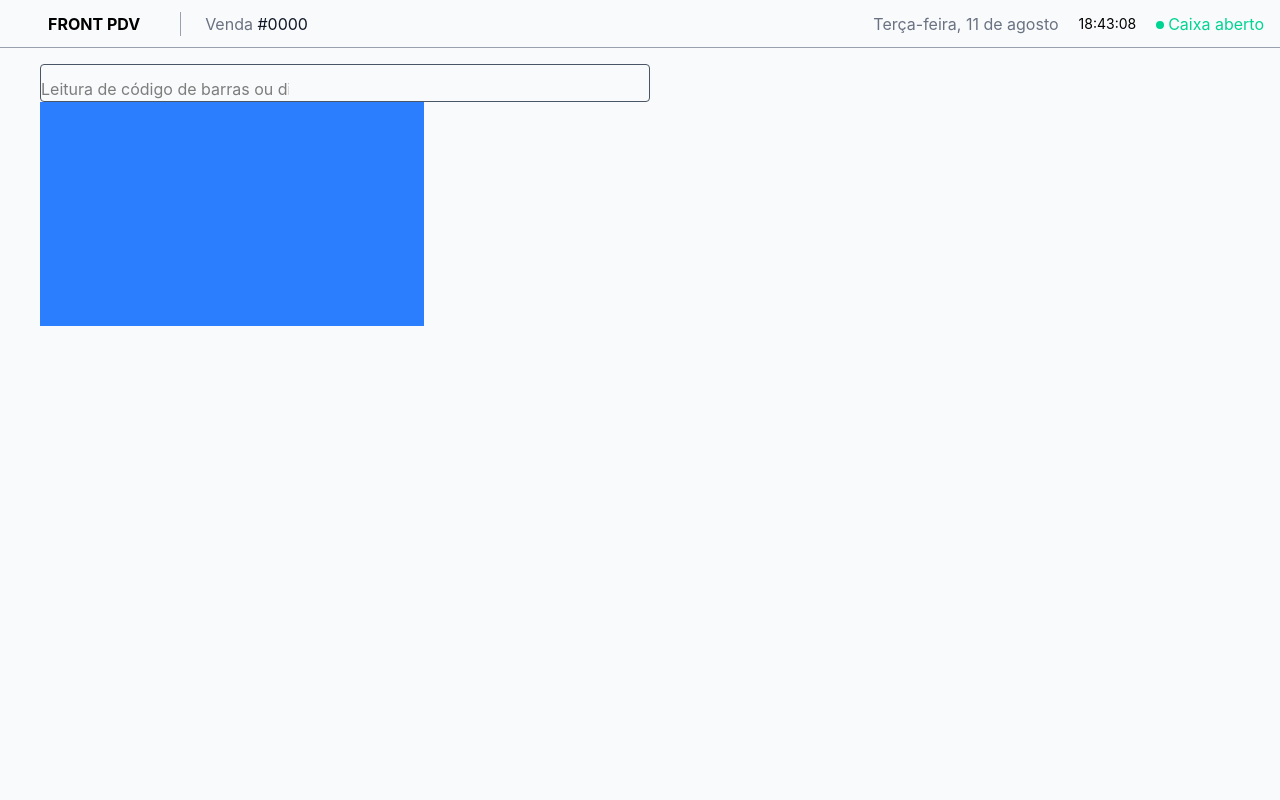
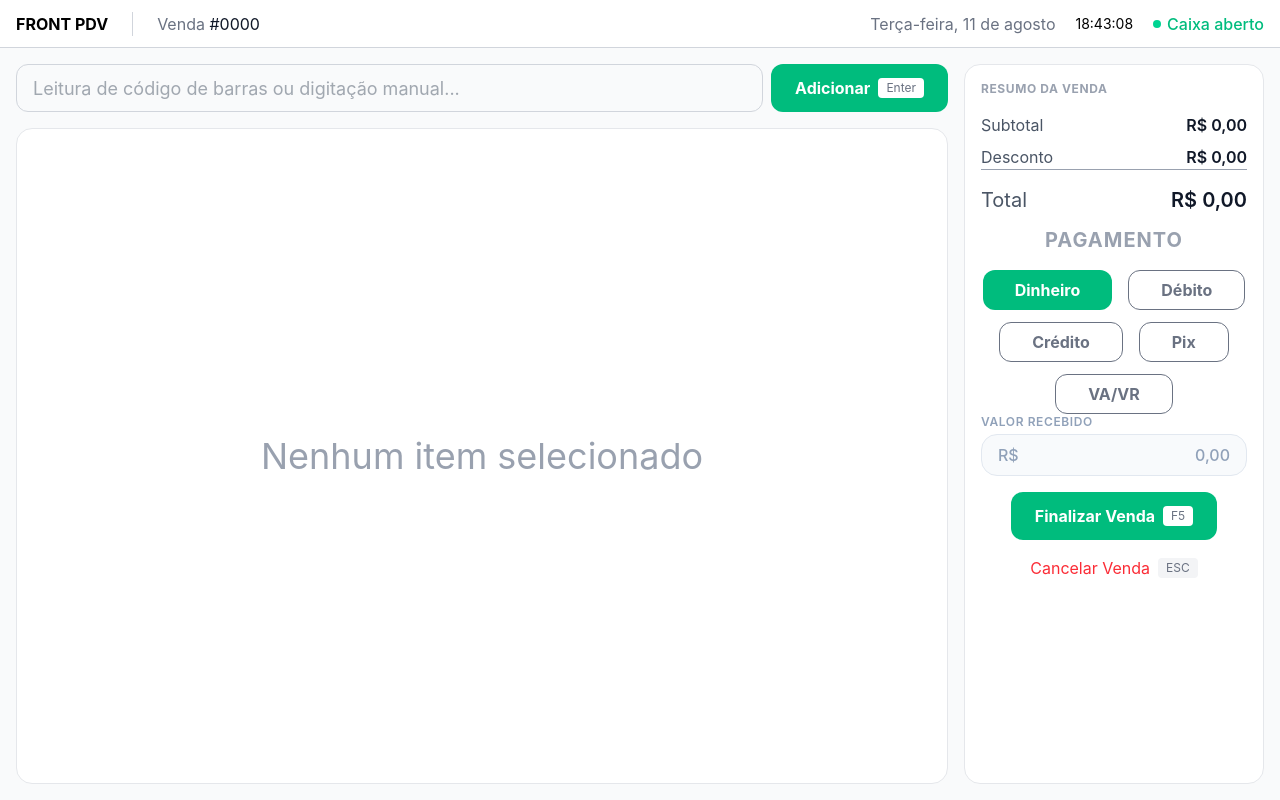
Before and after one commit to lucaszpsilva/front-pdv, a React (Vite) app: page / in a window 1280 px wide. Built offline with nearby package versions, Linux system fonts and the light colour scheme.

Commit message:
Feat: Finishing POS System UI

```diff
--- a/index.html
+++ b/index.html
@@ -4,7 +4,7 @@
     <meta charset="UTF-8" />
     <link rel="icon" type="image/svg+xml" href="/vite.svg" />
     <meta name="viewport" content="width=device-width, initial-scale=1.0" />
-    <title>Tauri + React + Typescript</title>
+    <title>FRONT PDV</title>
   </head>
 
   <body>
--- a/src/App.tsx
+++ b/src/App.tsx
@@ -2,7 +2,6 @@ import { useState, useEffect } from "react";
 import "./App.css";
 
 export const App = () => {
-
   const [dataAtual, setDataAtual] = useState(new Date());
 
   useEffect(() => {
@@ -12,40 +11,143 @@ export const App = () => {
     return () => clearInterval(timer);
   }, []);
 
-  const formatadorData = new Intl.DateTimeFormat('pt-BR', {
-    weekday: 'long', // 'long' mostra o nome completo do dia
-    day: '2-digit',  // '2-digit' garante que o dia 4 fique '04'
-    month: 'long',
+  const formatadorData = new Intl.DateTimeFormat("pt-BR", {
+    weekday: "long", // 'long' mostra o nome completo do dia
+    day: "2-digit", // '2-digit' garante que o dia 4 fique '04'
+    month: "long",
   });
 
   const dataBruta = formatadorData.format(dataAtual);
   const dataFormatada = dataBruta.charAt(0).toUpperCase() + dataBruta.slice(1);
-  const horaFormatada = dataAtual.toLocaleTimeString('pt-BR');
+  const horaFormatada = dataAtual.toLocaleTimeString("pt-BR");
 
   return (
+    <main className="bg-gray-50 w-screen h-screen flex flex-col overflow-hidden">
+      {/* TOPSIDE (Header fixo no topo) */}
+      <header className="h-12 flex border-b border-gray-300 bg-white items-center px-4 shrink-0">
+        <div className="flex items-center">
+          <h1 className="font-bold pr-6 border-r border-gray-300">FRONT PDV</h1>
+          <h2 className="ml-6 text-gray-500">
+            Venda <span className="text-gray-900">#0000</span>
+          </h2>
+        </div>
+        <div className="flex items-center ml-auto">
+          <span className="mr-5 text-gray-500">{dataFormatada}</span>
+          <span className="mr-5 text-sm">{horaFormatada}</span>
+          <div className="rounded-full p-1 bg-emerald-400 mr-1.5"></div>
+          <span className="text-emerald-500 font-medium">Caixa aberto</span>
+        </div>
+      </header>
 
-    <main className="bg-gray-50 w-screen h-screen">
-      {/* TOPSIDE */}
-      <div className="h-12 flex border-b border-b-gray-400">
-        <div className="flex justify-center items-center ">
-          <h1 className="ml-12 font-bold pr-10 border-r border-r-gray-400">FRONT PDV</h1>
-          <h2 className="ml-6 text-gray-500">Venda <span className="text-gray-900">#0000</span></h2>
-        </div>
-        <div className="flex items-center justify-center ml-auto mr-4">
-          <span className="mr-5 text-gray-500">{dataFormatada}</span>
-          <span className="mr-5 text-sm ">{horaFormatada}</span>
-          <div className="rounded-full p-1 bg-emerald-400 mt-0.5 mr-1"></div>
-          <span className="text-emerald-400">Caixa aberto</span>
-        </div>
+      {/* CORPO PRINCIPAL (Grid de 2 colunas: Esquerda e Direita) */}
+      <div className="flex-1 grid grid-cols-12 gap-4 p-4 overflow-hidden">
+        {/* COLUNA DA ESQUERDA (Tabela de Produtos e Busca) - Ocupa 8 ou 9 colunas de 12 */}
+        <section className="col-span-8 lg:col-span-9 flex flex-col h-full gap-4">
+          {/* Input + Botão */}
+          <div className="flex gap-2">
+            <input
+              type="text"
+              className="flex-1 h-12 px-4 text-gray-600 text-lg rounded-xl border border-gray-300 focus:border-emerald-500 outline-none transition"
+              placeholder="Leitura de código de barras ou digitação manual..."
+            />
+            <button className="px-6 h-12 bg-emerald-500 hover:bg-emerald-600 rounded-xl font-bold text-white flex items-center justify-center gap-2 cursor-pointer transition">
+              Adicionar
+              <span className="px-2 py-0.5 text-xs font-normal rounded bg-white text-gray-500">
+                Enter
+              </span>
+            </button>
+          </div>
+
+          {/* Área da Tabela de Itens (Ocupa todo o resto da altura disponível) */}
+          <div className="flex-1 bg-white border border-gray-200 rounded-2xl p-4 flex flex-col justify-center items-center text-gray-400">
+            {/* O componente da Tabela ou estado "Nenhum item" entra aqui */}
+            <p className="text-4xl">Nenhum item selecionado</p>
+          </div>
+        </section>
+
+        {/* COLUNA DA DIREITA (Menu de Pagamento e Totais) - Ocupa 4 ou 3 colunas de 12 */}
+        <aside className="col-span-4 lg:col-span-3 bg-white border border-gray-200 rounded-2xl p-4 flex flex-col justify-between">
+          <div>
+            <h3 className="text-xs font-bold text-gray-400 tracking-wider uppercase mb-4">
+              Resumo da Venda
+            </h3>
+            {/* Subtotal, Desconto e Total  */}
+            <div className="flex justify-between items-center w-full text-gray-600 mb-2">
+              <span>Subtotal</span>
+              <span className="font-semibold text-gray-900">R$ 0,00</span>
+            </div>
+            <div className="flex justify-between items-center w-full text-gray-600 mb-2 border-b border-b-gray-400">
+              <span>Desconto</span>
+              <span className="font-semibold text-gray-900">R$ 0,00</span>
+            </div>
+
+            <div className="flex justify-between items-center w-full text-gray-600 mt-4">
+              <span className="text-xl">Total</span>
+              <span className=" text-xl font-semibold text-gray-900">
+                R$ 0,00
+              </span>
+            </div>
+            <div className="flex justify-between items-center flex-wrap mt-3 ">
+              <h3 className="text-xl m-auto font-bold text-gray-400 tracking-wider uppercase mb-4">
+                Pagamento
+              </h3>
+            </div>
+            {/* Botões Dinheiro, Débito, Pix e botão Finalizar */}
+            <div className="flex m-auto justify-center content-start max-w-full gap-x-4 gap-y-3 flex-wrap">
+              <button className="px-8 py-2 h-10 bg-emerald-500 hover:bg-emerald-600 rounded-xl font-bold text-white flex items-center justify-center gap-2 cursor-pointer transition">
+                Dinheiro
+              </button>
+              <button className="px-8 py-2 h-10 hover:bg-emerald-600 hover:text-white rounded-xl border font-bold text-gray-500 flex items-center justify-center gap-2 cursor-pointer transition">
+                Débito
+              </button>
+              <button className="px-8 py-2 h-10 hover:bg-emerald-600 hover:text-white rounded-xl border font-bold text-gray-500 flex items-center justify-center gap-2 cursor-pointer transition">
+                Crédito
+              </button>
+              <button className="px-8 py-2 h-10 hover:bg-emerald-600 hover:text-white rounded-xl border font-bold text-gray-500 flex items-center justify-center gap-2 cursor-pointer transition">
+                Pix
+              </button>
+              <button className="px-8 py-2 h-10 hover:bg-emerald-600 hover:text-white rounded-xl border font-bold text-gray-500 flex items-center justify-center gap-2 cursor-pointer transition">
+                VA/VR
+              </button>
+            </div>
+            <div className="flex flex-col gap-1 w-full max-w-xs">
+              {/* Label superior */}
+              <label className="text-xs font-semibold text-slate-400 tracking-wider uppercase">
+                Valor Recebido
+              </label>
+
+              {/* Wrapper que simula o campo de entrada */}
+              <div className="flex items-center justify-between px-4 py-2 bg-slate-50 border border-slate-200 rounded-2xl focus-within:border-emerald-500 focus-within:ring-1 focus-within:ring-emerald-500 transition">
+                {/* Prefixo R$ fixo e com cor própria */}
+                <span className="text-slate-400 font-medium select-none">
+                  R$
+                </span>
+
+                {/* Input alinhado à direita */}
+                <input
+                  type="text"
+                  placeholder="0,00"
+                  className="w-full text-right bg-transparent border-none outline-none text-slate-800 placeholder:text-slate-400 font-medium"
+                />
+              </div>
+            </div>
+            <div>
+              <button className="px-6 h-12 mt-4 m-auto bg-emerald-500 hover:bg-emerald-600 rounded-xl font-bold text-white flex items-center justify-center gap-2 cursor-pointer transition">
+                Finalizar Venda
+                <span className="px-2 py-0.5 text-xs font-normal rounded bg-white text-gray-500">
+                  F5
+                </span>
+              </button>
+              <button className="mt-4 m-auto text-red-500 flex items-center justify-center gap-2 cursor-pointer transition">
+                Cancelar Venda
+                <span className="px-2 py-0.5 text-xs font-normal rounded bg-gray-100 text-gray-500">
+                  ESC
+                </span>
+              </button>
+            </div>
+          </div>
+        </aside>
       </div>
-
-      {/* CENTER */}
-      <div className="ml-10">
-        <input type="text" placeholder="Leitura de código de barras ou digitação manual." className="mt-4 pr-90 pt-3 rounded border border-gray-600 " />
-        <div className="bg-blue-500 w-96 h-56"></div>
-      </div>
-      <footer></footer>
     </main>
-
   );
 };
```
